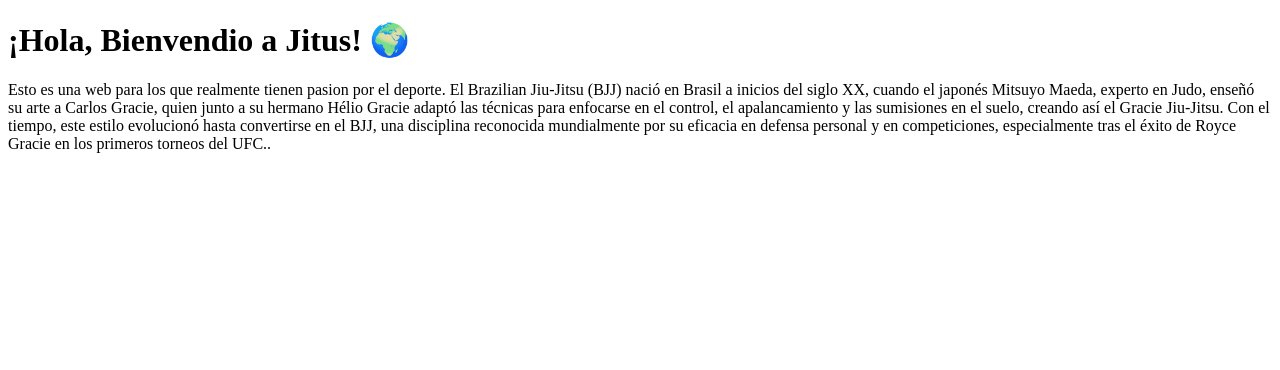
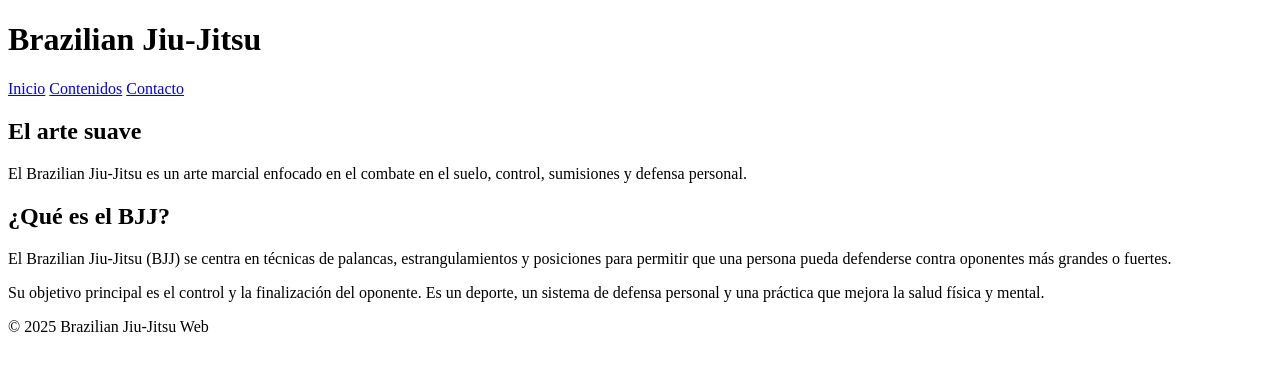
Before and after one commit to oliver-cutillas/mi-web, a plain HTML site: page index.html in a window 1280 px wide. Drawn offline with Linux system fonts and the light colour scheme.

Commit message:
Update index.html

```diff
--- a/index.html
+++ b/index.html
@@ -1,13 +1,43 @@
 <!DOCTYPE html>
 <html lang="es">
 <head>
-     <meta charset="UTF-8">
-     <title>Mi primera web</title>
+    <meta charset="UTF-8">
+    <meta name="viewport" content="width=device-width, initial-scale=1.0">
+    <title>Brazilian Jiu-Jitsu - Inicio</title>
+    <link rel="stylesheet" href="styles.css">
 </head>
 <body>
-     <h1>¡Hola, Bienvendio a Jitus! 🌍</h1>
-     <p>Esto es una web para los que realmente tienen pasion por el deporte.
-          El Brazilian Jiu-Jitsu (BJJ) nació en Brasil a inicios del siglo XX, cuando el japonés Mitsuyo Maeda, experto en Judo, enseñó su arte a Carlos Gracie, quien junto a su hermano Hélio Gracie adaptó las técnicas para enfocarse en el control, el apalancamiento y las sumisiones en el suelo, creando así el Gracie Jiu-Jitsu. Con el tiempo, este estilo evolucionó hasta convertirse en el BJJ, una disciplina reconocida mundialmente por su eficacia en defensa personal y en competiciones, especialmente tras el éxito de Royce Gracie en los primeros torneos del UFC..</p>
+
+<header>
+    <h1>Brazilian Jiu-Jitsu</h1>
+    <nav>
+        <a href="index.html">Inicio</a>
+        <a href="contenidos.html">Contenidos</a>
+        <a href="contacto.html">Contacto</a>
+    </nav>
+</header>
+
+<section class="hero">
+    <h2>El arte suave</h2>
+    <p>El Brazilian Jiu-Jitsu es un arte marcial enfocado en el combate en el suelo,
+       control, sumisiones y defensa personal.</p>
+</section>
+
+<section class="info">
+    <h2>¿Qué es el BJJ?</h2>
+    <p>
+        El Brazilian Jiu-Jitsu (BJJ) se centra en técnicas de palancas, estrangulamientos
+        y posiciones para permitir que una persona pueda defenderse contra oponentes más grandes o fuertes.
+    </p>
+    <p>
+        Su objetivo principal es el control y la finalización del oponente.
+        Es un deporte, un sistema de defensa personal y una práctica que mejora la salud física y mental.
+    </p>
+</section>
+
+<footer>
+    <p>© 2025 Brazilian Jiu-Jitsu Web</p>
+</footer>
+
 </body>
-
 </html>
```
